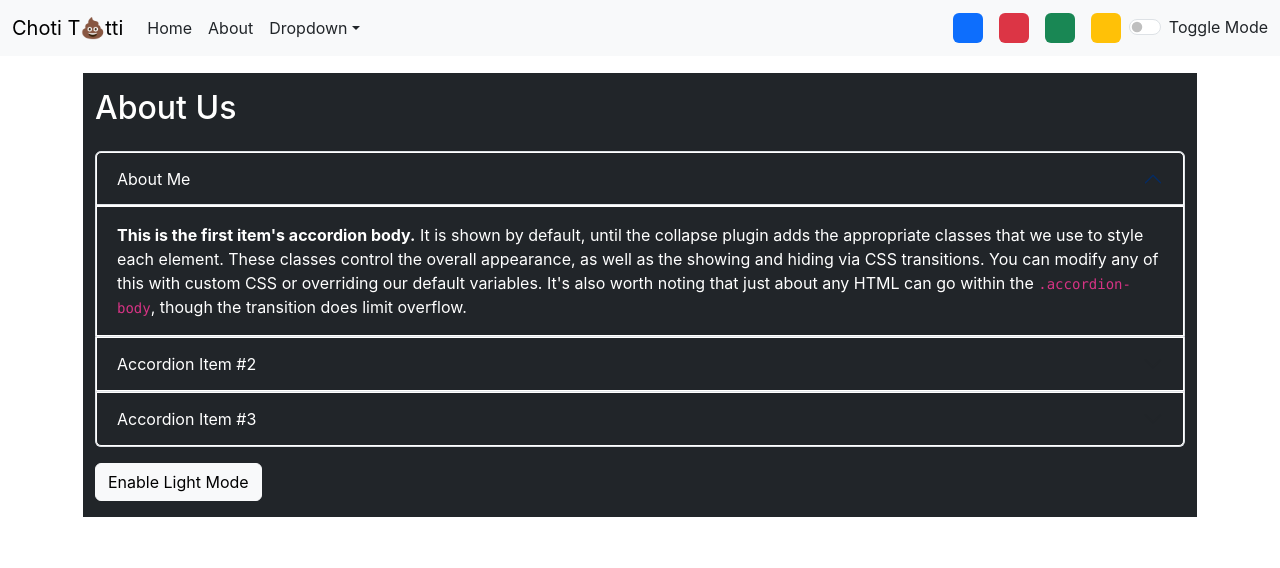
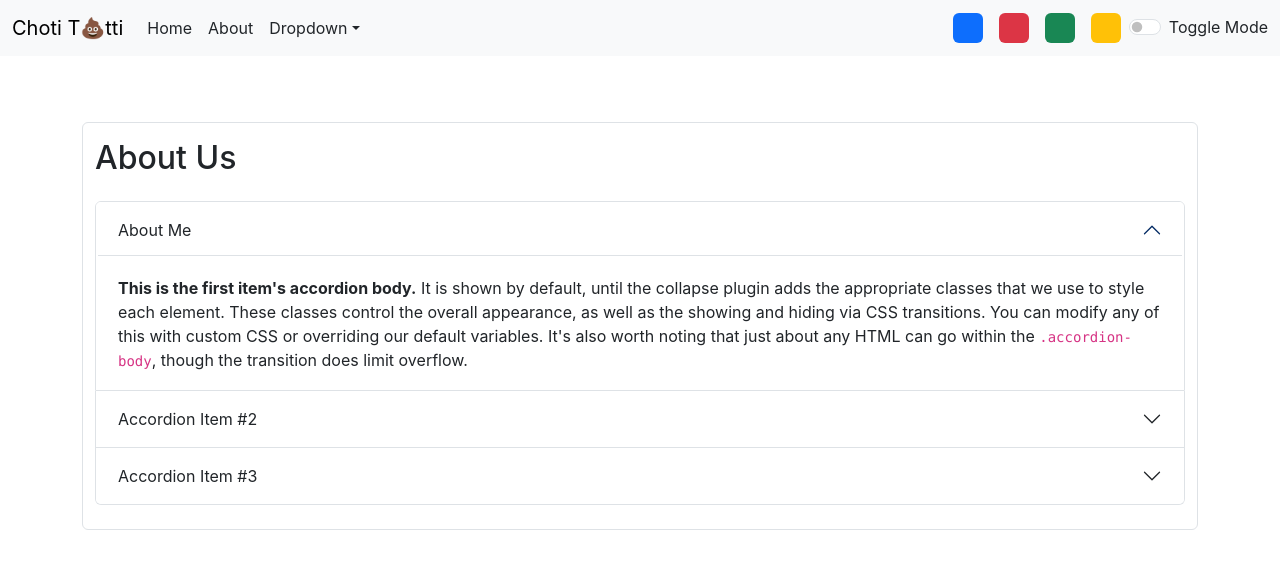
Before and after one commit to ooexiaoo/React-Course, a React (Create React App) app: page /about in a window 1280 px wide. Shown: the top 568 px of the page. Built offline with nearby package versions, Linux system fonts and the light colour scheme.

Commit message:
Chapter 19

```diff
--- a/public/index.html
+++ b/public/index.html
@@ -8,7 +8,7 @@
     <meta name="theme-color" content="#000000" />
     <meta
       name="description"
-      content="Web site created using create-react-app"
+      content="TextUtlis is a word counter and a charater utility that can be used to manipulate your text in the way you want. You can remove extra spaces, copy the manipulated text as well as convert your text from Uppercase to Lowercase and lowercase to uppercase."
     />
     <link rel="apple-touch-icon" href="%PUBLIC_URL%/logo192.png" />
     <!--
@@ -31,7 +31,7 @@
           integrity="sha384-T3c6CoIi6uLrA9TneNEoa7RxnatzjcDSCmG1MXxSR1GAsXEV/Dwwykc2MPK8M2HN"
           crossorigin="anonymous"
         />
-    <title>TextUtils - Home</title>
+    <title>TextUtils - Word Counter | Character Counter | Lowercase to uppercase | uppercase to lowercase</title>
   </head>
   <body>
     <noscript>TextUtils is a utility which can be used to manipulate your text the way you want.</noscript>
--- a/src/App.js
+++ b/src/App.js
@@ -57,8 +57,8 @@ function App() {
         <Alert alert={alert}/>
         <div className="container my-3">
           <Routes>
-            <Route path="/about" element={<About />}/>
-            <Route path="/" element={<TextForm showAlert={showAlert} heading="Text to analyze" mode={mode}/>} />
+            <Route path="/about" element={<About mode={mode}/>}/>
+            <Route path="/" element={<TextForm showAlert={showAlert} heading="Try TextUtils - Word counter, Character Counter, Remove Extra Spaces" mode={mode}/>} />
           </Routes>
         </div>
       </Router>
--- a/src/Components/About.js
+++ b/src/Components/About.js
@@ -1,35 +1,21 @@
-import React, {useState} from "react";
+import React from "react";
 
-export default function About() {
+export default function About(props) {
 
-    const[myStyle, setMyStyle] =useState({
+/*     const[myStyle, setMyStyle] =useState({
         color: 'white',
         backgroundColor: '#212529',
         border: '1px solid white'
-    })
-
-    const [btntext, setBtnText] = useState("Enable Light Mode")
-
-    const toggleStyle = ()=>{
-        if(myStyle.color === 'white'){
-            setMyStyle({
-                color: 'black',
-                backgroundColor: '#fff',
-                border: '1px solid white'
-            })
-            setBtnText("Enable Dark Mode")
-        } else {
-            setMyStyle({
-                color: 'white',
-                backgroundColor: '#212529',
-                border: '1px solid black'
-            })
-            setBtnText("Enable Light Mode")
-        }
+    }) */
+    let myStyle = {
+      color: props.mode =='dark'?'white':'#212529',
+      backgroundColor: props.mode ==='dark'?'#212529':'white',
+      border:'2px solid',
+      borderColor: props.mode ==='dark'?'#212529':'white'
     }
 
   return (
-    <div className="container" style={myStyle}>
+    <div className="container pb-4 border rounded" style={myStyle}>
         <h2 className="py-3">About Us</h2>
       <div className="accordion style={myStyle}" id="accordionExample">
         <div className="accordion-item">
@@ -126,7 +112,6 @@ export default function About() {
           </div>
         </div>
       </div>
-      <button onClick={toggleStyle} className="btn btn-light my-3">{btntext}</button>
     </div>
   );
 }
--- a/src/Components/Alert.js
+++ b/src/Components/Alert.js
@@ -6,10 +6,12 @@ function Alert(props) {
         return lower.charAt(0).toUpperCase() + lower.slice(1);
     }
   return (
-    props.alert && <div className={`alert alert-${props.alert.type} alert-dismissible fade show`} role="alert">
+    <div style={{height:'50px'}}>
+        {props.alert && <div className={`alert alert-${props.alert.type} alert-dismissible fade show`} role="alert">
         <strong>{capitalize(props.alert.type)}</strong>: {props.alert.msg}
         {/* <button type="button" className="btn-close" data-bs-dismiss="alert"
         aria-label="Close"></button> */}
+      </div>}
     </div>
   )
 }
--- a/src/Components/TextForm.js
+++ b/src/Components/TextForm.js
@@ -32,7 +32,7 @@ export default function TextForm(props) {
   return (
     <>
     <div className="container mb-3" style={{color: props.mode==='dark'?'white':'black'}}>
-      <h1>{props.heading}</h1>
+      <h1 ClassName='mb-2'>{props.heading}</h1>
       {/* <label htmlFor="myBox" className="form-label">Example textarea</label> */}
       <textarea
         className="form-control"
@@ -43,24 +43,25 @@ export default function TextForm(props) {
         id="myBox"
         rows="8"
       ></textarea>
-      <button className="btn btn-${props.toggleMode} my-2" onClick={handleUpClick}>
+      <button disabled={text.length===0} className="btn btn-${props.toggleMode} my-2" onClick={handleUpClick}>
         Convert to Uppercase
       </button>
 
-      <button className="btn btn-primary my-2 mx-2" onClick={handleLoClick}>
+      <button disabled={text.length===0} className="btn btn-primary my-2 mx-2" onClick={handleLoClick}>
         Convert to Lowercase
       </button>
 
-      <button className="btn btn-primary my-2 mx-2" onClick={handleChnClick}>
+      <button disabled={text.length===0} className="btn btn-primary my-2 mx-2" onClick={handleChnClick}>
         Full Stop
       </button>
     </div>
     <div className="container my-2" style={{color: props.mode==='dark'?'white':'black'}}>
       <h2>Your Summary</h2>
       <b>{text.trim().length>0?text.split(/\s+/).length:0} words and {text.length} characters</b><br/>
-      <b>{0.008 * text.split(" ").length} Time to Read in Mins</b>
+      <b>{text.split(" ").filter((element)=>{return element.length!==0}).length} words and {text.length} characters</b><br/>
+      <b>{0.008 * text.split(" ").filter((element)=>{return element.length!==0}).length} Time to Read in Mins</b>
       <h2>Preview</h2>
-      <p>{text.length>0?text:"Enter something to Preview your text here!"}</p>
+      <p>{text.length>0?text:"Nothing to Preview"}</p>
     </div>
     <div className="container my-2">
      {/*  {about} */}
```
